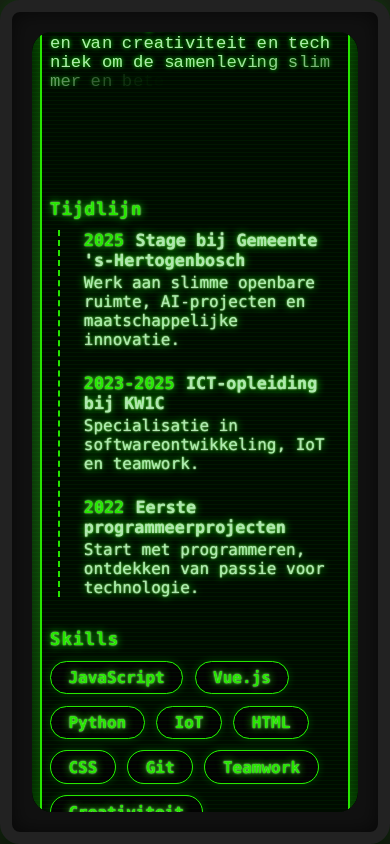
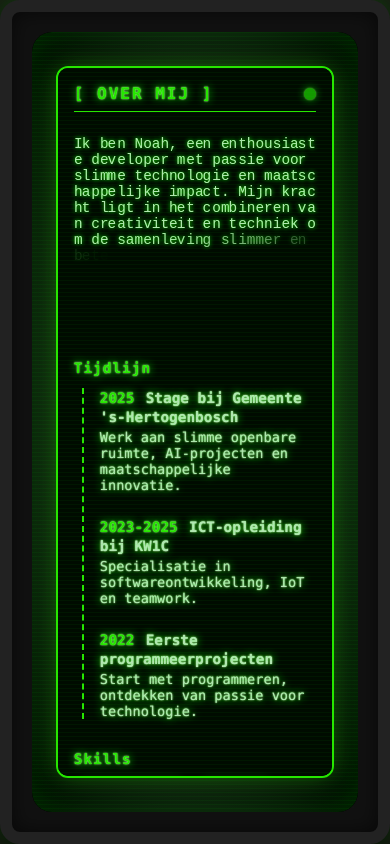
Before and after one commit to NoahSchrijver/PortfolioWebsite, a Vue app: page /overmij in a window 390 px wide. Built offline with nearby package versions, Linux system fonts and the light colour scheme.

Commit message:
Volgensmij Bijna klaar, responsiviteit verbeterd

```diff
--- a/src/views/HomeView.vue
+++ b/src/views/HomeView.vue
@@ -1,6 +1,6 @@
 <template>
   <div class="ui-home">
-    <h2>FILE SYSTEM</h2>
+    <h2>FILE SYSTEM:</h2>
     <div class="ui-folders">
       <!-- Router-link naar Over Mij -->
       <router-link to="/overmij" class="ui-folder">
--- a/src/views/OverMijView.vue
+++ b/src/views/OverMijView.vue
@@ -46,7 +46,7 @@ export default {
   data() {
     return {
       introText: Array.from(
-        "Ik ben Noah, een enthousiaste developer met passie voor slimme technologie en maatschappelijke impact. Mijn kracht ligt in het combineren van creativiteit en techniek om de samenleving slimmer en beter te maken. Nieuwsgierig, leergierig en altijd op zoek naar innovatieve oplossingen!"
+        "Ik ben Noah, een enthousiaste developer met passie voor slimme technologie en maatschappelijke impact. Mijn kracht ligt in het combineren van creativiteit en techniek om de samenleving slimmer en beter te maken. Nieuwsgierig, leergierig en altijd op zoek naar creatieve oplossingen.",
       ),
       timeline: [
         {
@@ -68,7 +68,7 @@ export default {
       skills: [
         "JavaScript",
         "Vue.js",
-        "Python",
+        "C#",
         "IoT",
         "HTML",
         "CSS",
@@ -82,13 +82,17 @@ export default {
 </script>
 
 <style scoped>
+/* Algemene layout */
 .over-mij-ui {
   display: flex;
   justify-content: center;
   align-items: flex-start;
   min-height: 80vh;
   width: 100%;
+  padding: 1rem; /* Voeg padding toe voor kleinere schermen */
 }
+
+/* Panel */
 .ui-panel {
   background: rgba(16, 32, 16, 0.98);
   border: 2px solid #39ff14;
@@ -102,6 +106,8 @@ export default {
   color: #baffba;
   position: relative;
   animation: panelFadeIn 0.9s cubic-bezier(0.4, 0, 0.2, 1);
+  overflow-y: auto; /* Scrollbaar alleen als nodig */
+  max-height: 80vh; /* Beperk de maximale hoogte */
 }
 @keyframes panelFadeIn {
   from {
@@ -233,9 +239,7 @@ export default {
   color: #fff;
 }
 .ui-back-button {
-  position: absolute;
-  left: 1.5rem;
-  bottom: 1.5rem;
+  margin-top: 2rem; /* Voeg ruimte boven de knop toe */
   padding: 0.7rem 1.5rem;
   font-size: 1rem;
   color: #39ff14;
@@ -247,13 +251,114 @@ export default {
   font-family: "Share Tech Mono", "Consolas", monospace;
   box-shadow: 0 0 8px #39ff14;
 }
+
 .ui-back-button:hover {
   background: #39ff14;
   color: #181818;
 }
+
+/* Scrollbare container */
+.ui-panel {
+  background: rgba(16, 32, 16, 0.98);
+  border: 2px solid #39ff14;
+  border-radius: 12px;
+  box-shadow: 0 0 24px #39ff1460;
+  padding: 2rem 2.5rem;
+  max-width: 650px;
+  width: 100%;
+  margin: 2rem 0;
+  font-family: "Share Tech Mono", "Consolas", monospace;
+  color: #baffba;
+  position: relative;
+  animation: panelFadeIn 0.9s cubic-bezier(0.4, 0, 0.2, 1);
+  overflow-y: auto; /* Scrollbaar alleen als nodig */
+  max-height: 80vh; /* Beperk de maximale hoogte */
+}
+
+/* Custom scrollbar */
+.ui-panel::-webkit-scrollbar {
+  width: 8px; /* Breedte van de scrollbar */
+}
+
+.ui-panel::-webkit-scrollbar-track {
+  background: rgba(16, 32, 16, 0.5); /* Achtergrond van de scrollbar */
+  border-radius: 8px;
+}
+
+.ui-panel::-webkit-scrollbar-thumb {
+  background: #39ff14; /* Groen neon kleur */
+  border-radius: 8px;
+  box-shadow: 0 0 8px #39ff14; /* Glow effect */
+}
+
+.ui-panel::-webkit-scrollbar-thumb:hover {
+  background: #66ff66; /* Lichtere groen bij hover */
+}
+
+/* Verberg scrollbar bij fullscreen */
+@media (min-height: 80vh) {
+  .ui-panel {
+    overflow-y: hidden; /* Verberg de scrollbar */
+  }
+}
+
+/* Responsieve layout */
 @media (max-width: 700px) {
   .ui-panel {
-    padding: 1rem 0.5rem;
+    padding: 1rem; /* Verminder de padding */
+    max-width: 100%; /* Zorg dat de panel de volledige breedte gebruikt */
+    overflow-y: auto; /* Maak de container scrollbaar */
+
+    margin: 1rem auto; /* Zorg dat de container niet tegen de randen komt */
+  }
+
+  .ui-header-title {
+    font-size: 1rem; /* Verklein de titel */
+  }
+
+  .ui-section-title {
+    font-size: 0.9rem; /* Verklein de sectietitels */
+  }
+
+  .ui-intro pre.ui-typing {
+    font-size: 0.9rem; /* Verklein de tekst */
+    min-height: 70px; /* Verminder de minimale hoogte */
+  }
+
+  .timeline {
+    padding-left: 1rem; /* Verminder de padding */
+  }
+
+  .timeline-year {
+    font-size: 0.9rem; /* Verklein de jaartallen */
+  }
+
+  .timeline-title {
+    font-size: 0.9rem; /* Verklein de titels */
+  }
+
+  .timeline-desc {
+    font-size: 0.85rem; /* Verklein de beschrijving */
+  }
+
+  .skills-list {
+    gap: 0.5rem; /* Verminder de ruimte tussen badges */
+  }
+
+  .skill-badge {
+    padding: 0.3rem 0.8rem; /* Verminder de padding van badges */
+    font-size: 0.9rem; /* Verklein de tekstgrootte */
+  }
+
+  .ui-contact {
+    font-size: 0.9rem; /* Verklein de tekstgrootte */
+  }
+
+  .ui-back-button {
+    padding: 0.5rem 1rem; /* Verminder de padding van de knop */
+    font-size: 0.9rem; /* Verklein de tekstgrootte */
+    left: 1rem; /* Pas de positie aan */
+    bottom: 1rem; /* Pas de positie aan */
   }
 }
 </style>
--- a/src/views/PortfolioView.vue
+++ b/src/views/PortfolioView.vue
@@ -121,9 +121,8 @@ export default {
 .ui-projects {
   display: grid;
   grid-template-columns: repeat(3, 1fr); /* Altijd 3 kolommen */
-  gap: 1rem;
+  gap: 1rem; /* Ruimte tussen de kaarten */
   width: 100%;
-  grid-auto-rows: minmax(150px, auto);
 }
 
 /* Projectkaart */
@@ -212,12 +211,12 @@ export default {
   border-bottom: 1px solid #fff;
 }
 
-/* Terugknop */
+/* Terugknop standaard (desktop) */
 .ui-back-button {
-  position: absolute; /* <-- voeg toe */
-  left: 1rem; /* afstand vanaf de linkerzijde */
-  bottom: 1rem; /* afstand vanaf de onderzijde */
-  margin-top: 0; /* verwijder evt. margin-top */
+  position: fixed; /* Zorg dat de knop altijd links onderin staat */
+  left: 1rem; /* Afstand vanaf de linkerzijde */
+  bottom: 4rem; /* Afstand vanaf de onderzijde, rekening houdend met de bezel */
+  margin-left: 1vw;
   padding: 0.8rem 1.5rem;
   font-size: 1rem;
   color: #39ff14;
@@ -226,11 +225,28 @@ export default {
   border-radius: 8px;
   cursor: pointer;
   transition: background 0.2s, color 0.2s;
+  z-index: 1000; /* Zorg dat de knop boven andere elementen blijft */
 }
 
 .ui-back-button:hover {
   background: #39ff14;
   color: #000;
+}
+
+/* Media query: Relatieve positie op mobiele apparaten */
+@media (max-width: 700px) {
+  .ui-back-button {
+    position: relative; /* Maak de knop onderdeel van de flow */
+    margin-top: 2rem; /* Voeg ruimte boven de knop toe */
+    left: auto; /* Reset de linkerpositie */
+    bottom: auto; /* Reset de onderpositie */
+  }
+
+  /* Responsieve layout: projecten 1 aan 1 onder elkaar op mobiele apparaten */
+  .ui-projects {
+    grid-template-columns: 1fr; /* Eén kolom */
+    gap: 1rem; /* Ruimte tussen de kaarten */
+  }
 }
 
 @keyframes projectFadeIn {
```
